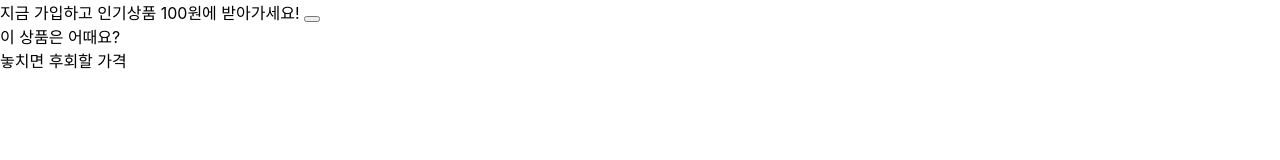
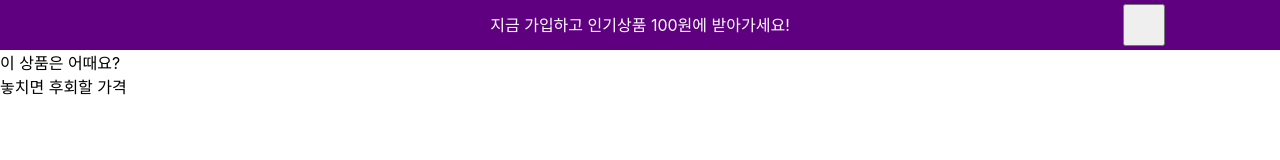
Before and after one commit to LikeLion-FE-JS-Project19/market-karly, a website: page client/index.html in a window 1280 px wide. Drawn offline with nearby package versions, Linux system fonts and the light colour scheme.

Commit message:
[🎨 style] 상단 모달 CSS 색상,위치,크기 설정 #8

```diff
--- a/client/css/style.css
+++ b/client/css/style.css
@@ -3,3 +3,30 @@
 @import url(./a11y.css);
 @import url(./theme.css);
 @import url(./base.css);
+
+.top-bar {
+  background: var(--primary);
+  color: var(--white);
+  text-align: center;
+  height: 50px;
+}
+
+.top-bar__group {
+  width: 1050px;
+  position: relative;
+  margin-left: auto;
+  margin-right: auto;
+}
+
+.top-bar__link {
+  display: block;
+  padding: 12px 0 ;
+}
+
+.top-bar__btn-today-close {
+  position: absolute;
+  top: 4px;
+  right: 0;
+  width: 42px;
+  height: 42px;
+}
```
